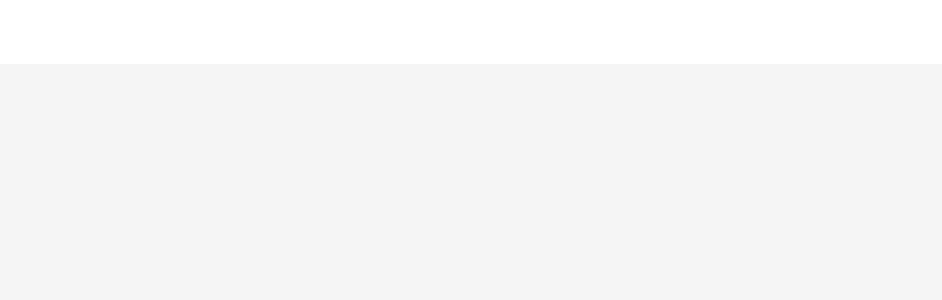
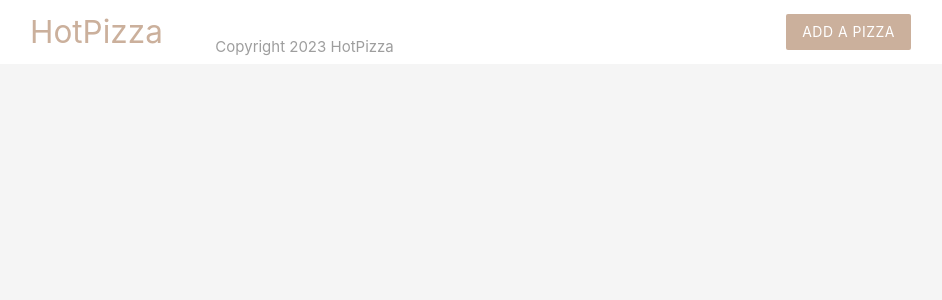
Before and after one commit to LQasemzadeh/HotPizza, a PHP site: page /index.ohp.php in a window 1280 px wide. Before the commit the part shown is empty. Shown: the top 300 px of the page, without its empty margins (162-1104 px from the left). Run offline with PHP 8.4, Linux system fonts and the light colour scheme.

Commit message:
header and footer

```diff
--- a/index.ohp.php
+++ b/index.ohp.php
@@ -8,6 +8,6 @@
 
    <?php include('templates/header.php'); ?>
 
+   <?php include('templates/footer.php'); ?>
 
-</body>
 </html>
--- a/templates/footer.php
+++ b/templates/footer.php
@@ -1 +1,6 @@
-<?php
+
+  <footer class="section">
+      <div class="center grey-text">Copyright 2023 HotPizza</div>
+  </footer>
+
+</body>
--- a/templates/header.php
+++ b/templates/header.php
@@ -3,10 +3,20 @@
     <title>HotPizza</title>
     <!-- Compiled and minified CSS -->
     <link rel="stylesheet" href="https://cdnjs.cloudflare.com/ajax/libs/materialize/1.0.0/css/materialize.min.css">
+    <style type="text/css">
+        .brand{
+            background: #cbb09c !important;
+        }
+        .brand-text{
+            color: #cbb09c !important;
+        }
+    </style>
 </head>
   <body class="grey lighten-4">
     <nav class="white z-depth-0">
         <div class="container">
             <a href="#" class="brand-logo brand-text">HotPizza</a>
-
+            <ul id="nav-mobile" class="right hide-on-small-and-down">
+                <li><a href="#" class="btn brand z-depth-0">Add a Pizza</a></li>
+            </ul>
         </div>
```
